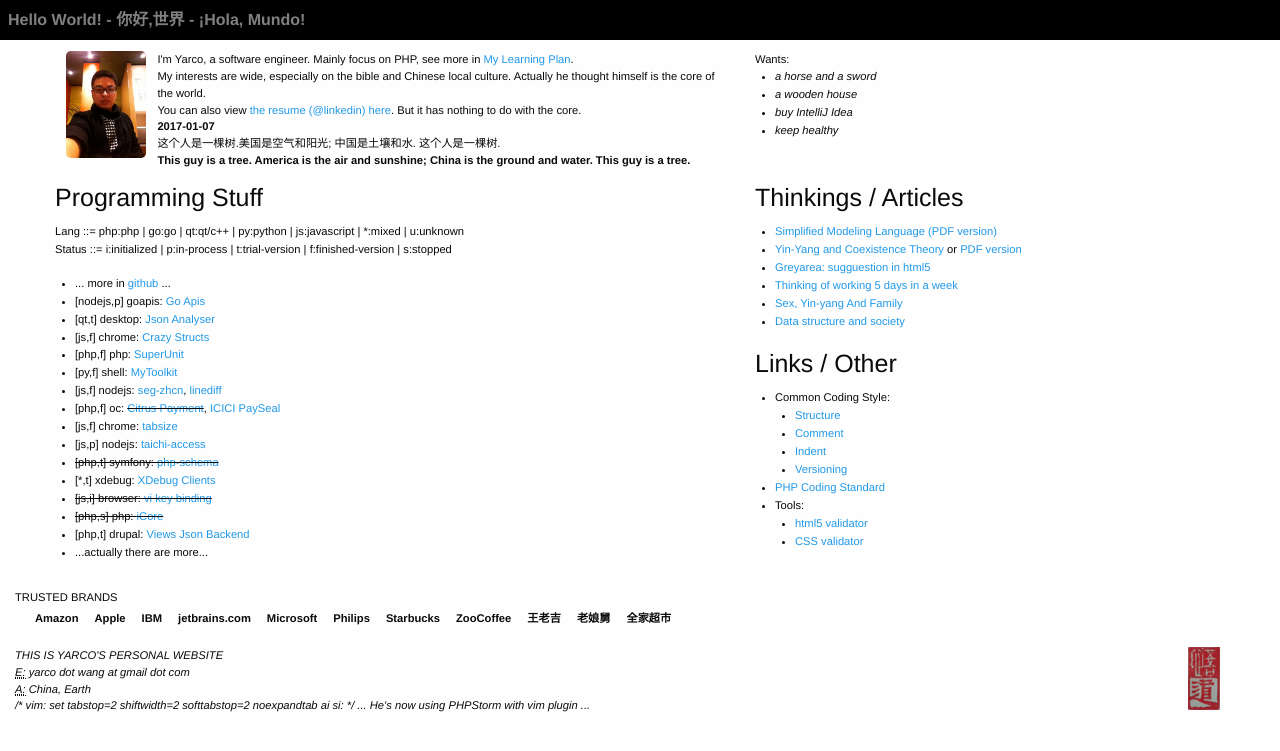
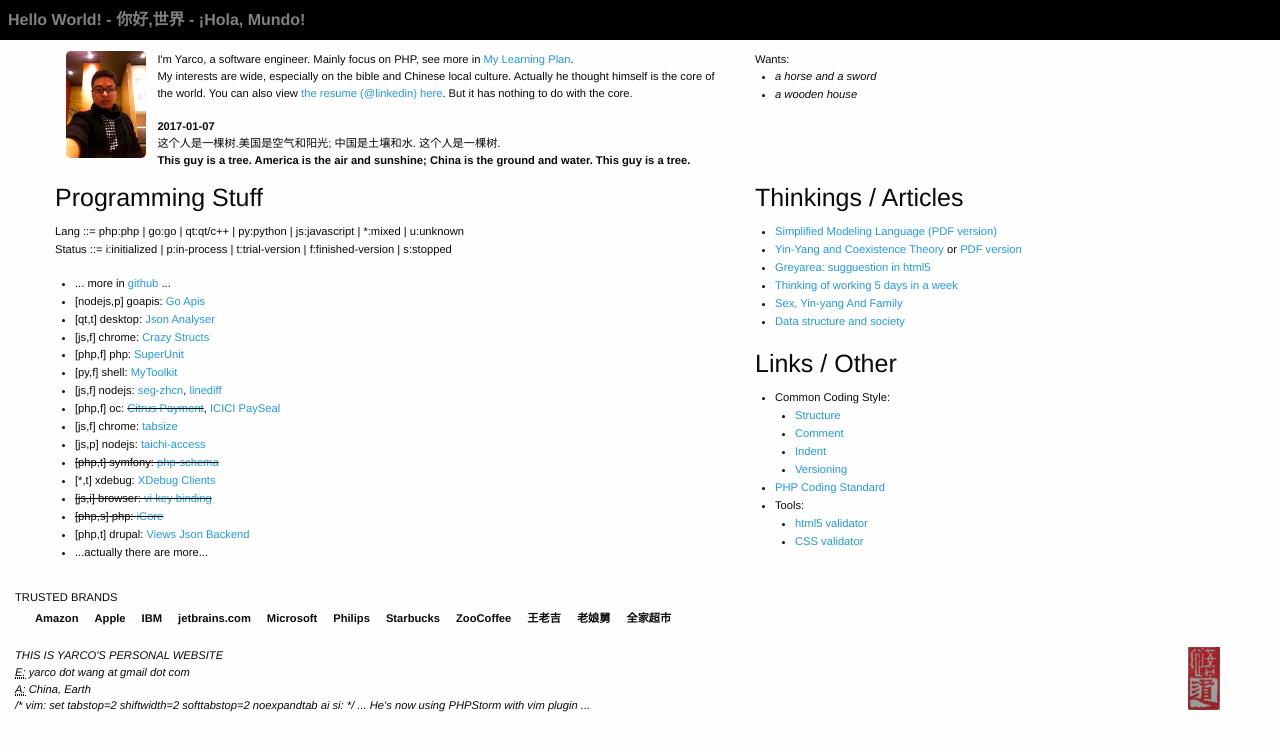
Before and after one commit to yarcowang/yarcowang.github.io, a Jekyll site: the page built from index.html, in a window 1280 px wide. Shown: the top 751 px of the page. Built offline with Jekyll 4.4.1, drawn with Linux system fonts in a browser that asks for light colours.

Commit message:
Jetbrains IDEs are bought

```diff
--- a/index.html
+++ b/index.html
@@ -5,8 +5,9 @@ layout: page
 			<div class="large-7 columns">
 				<img src="files/myself.jpg" class="float-left" style="width:5rem;margin:0 .7rem 0;border-radius:.3rem" />
 				I'm Yarco, a software engineer. Mainly focus on PHP, see more in <a href="langs.html">My Learning Plan</a>. <br />
-				My interests are wide, especially on the bible and Chinese local culture. Actually he thought himself is the core of the world.<br />
+				My interests are wide, especially on the bible and Chinese local culture. Actually he thought himself is the core of the world.
 				You can also view <a href="https://www.linkedin.com/in/yarcowang">the resume (@linkedin) here</a>. But it has nothing to do with the core.<br />
+				<br />
 				<b>2017-01-07</b><br />这个人是一棵树.美国是空气和阳光; 中国是土壤和水. 这个人是一棵树.<br />
 				<b>This guy is a tree. America is the air and sunshine; China is the ground and water. This guy is a tree.</b>
 			</div>
@@ -15,8 +16,6 @@ layout: page
 				<ul>
 					<li><i>a horse and a sword</i></li>
 					<li><i>a wooden house</i></li>
-					<li><i>buy IntelliJ Idea</i></li>
-					<li><i>keep healthy</i></li>
 				</ul>
 			</div>
 		</div>
```
